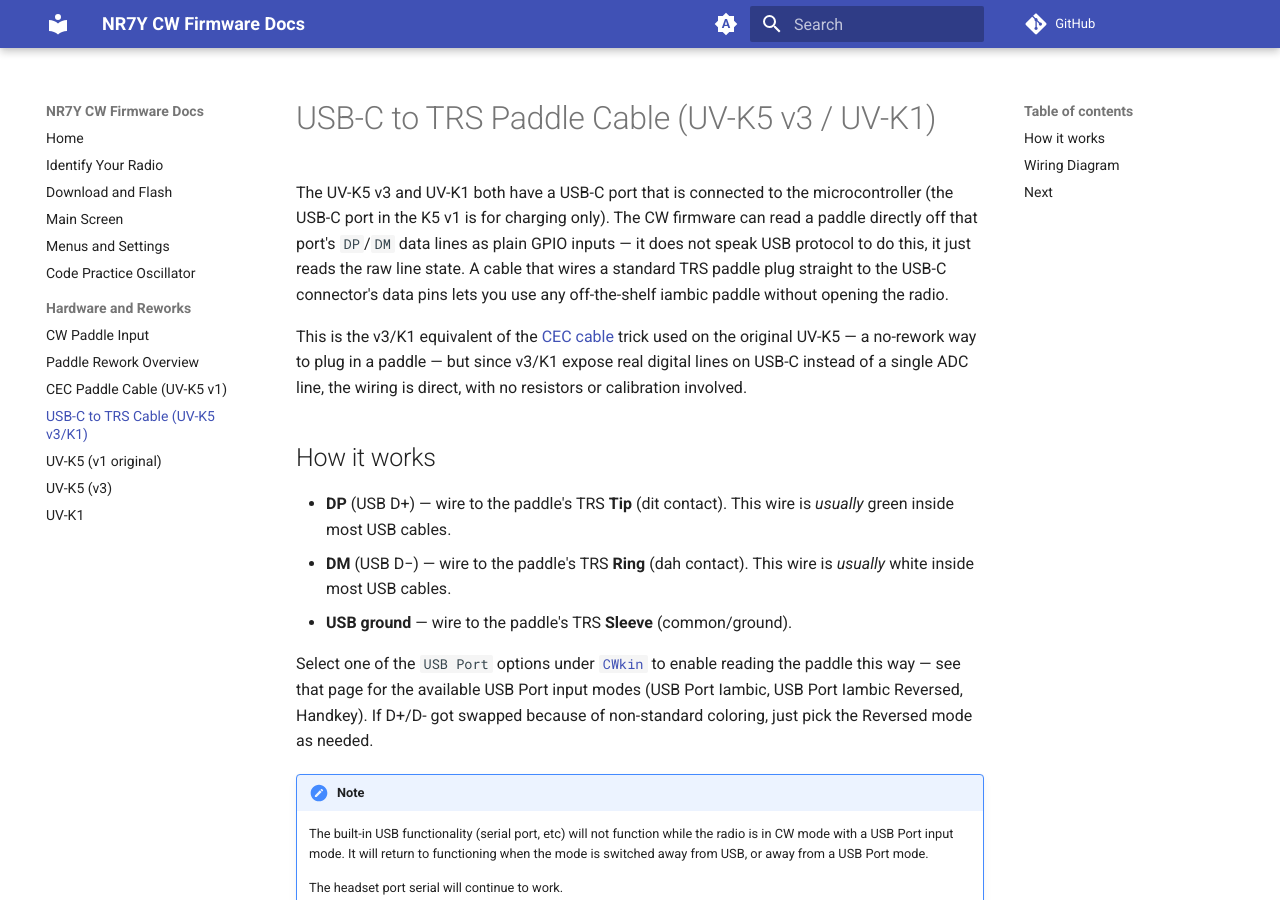
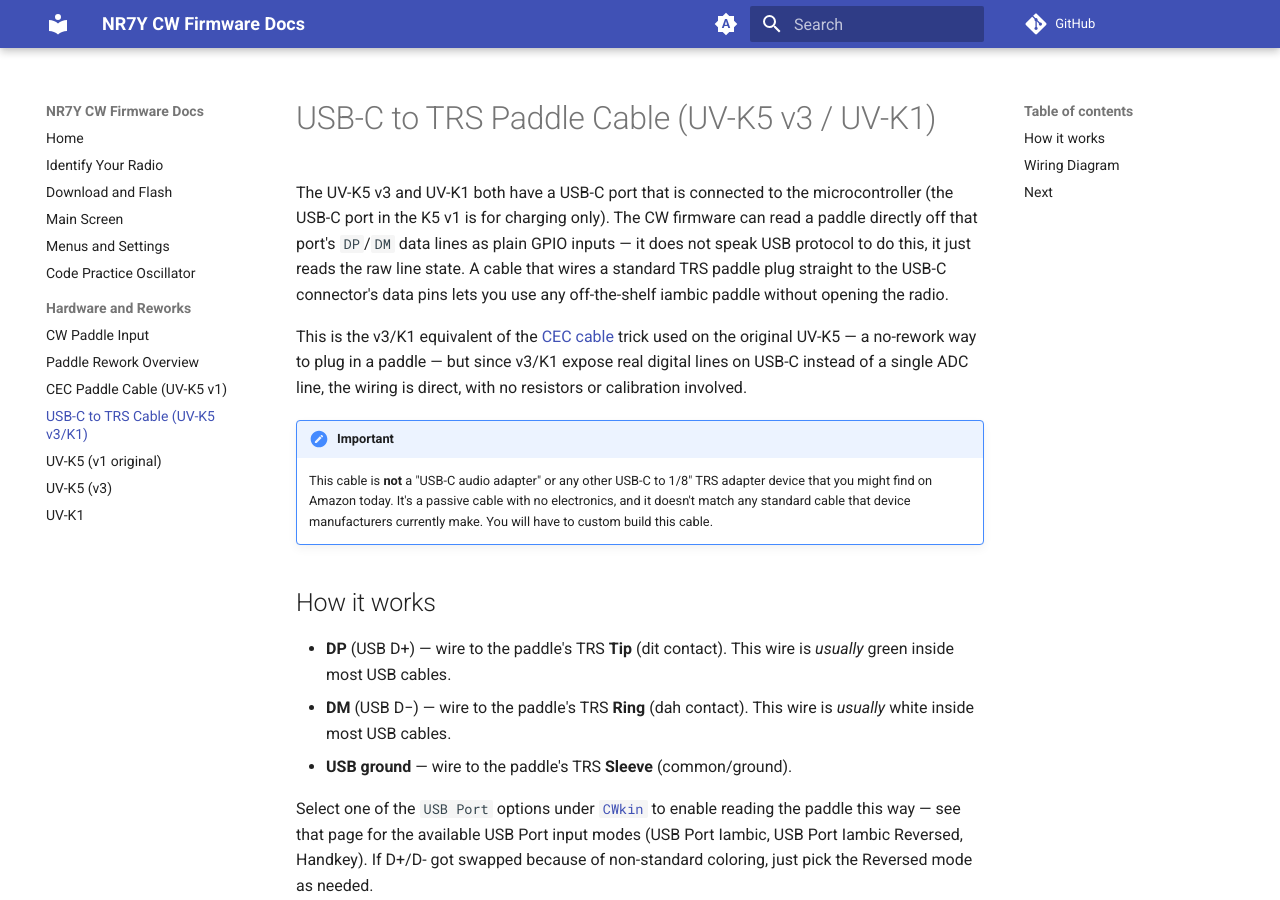
Before and after one commit to briand/cw-firmware-docs, an MkDocs documentation site: the page built from docs/hardware/usb-trs-cable.md, in a window 1280 px wide and 900 px high. Built offline with MkDocs 1.6.1 and Material for MkDocs 9.7.7, drawn with Linux system fonts in a browser that asks for light colours; comment, search, counter and statistics services are not loaded.

Commit message:
warn about the usb cable

```diff
--- a/docs/hardware/usb-trs-cable.md
+++ b/docs/hardware/usb-trs-cable.md
@@ -11,6 +11,9 @@ This is the v3/K1 equivalent of the [CEC cable](cec-cable.md) trick used on
 the original UV-K5 — a no-rework way to plug in a paddle — but since v3/K1
 expose real digital lines on USB-C instead of a single ADC line, the wiring
 is direct, with no resistors or calibration involved.
+
+!!! important
+    This cable is **not** a "USB-C audio adapter" or any other USB-C to 1/8" TRS adapter device that you might find on Amazon today. It's a passive cable with no electronics, and it doesn't match any standard cable that device manufacturers currently make. You will have to custom build this cable.
 
 ## How it works
 
```
